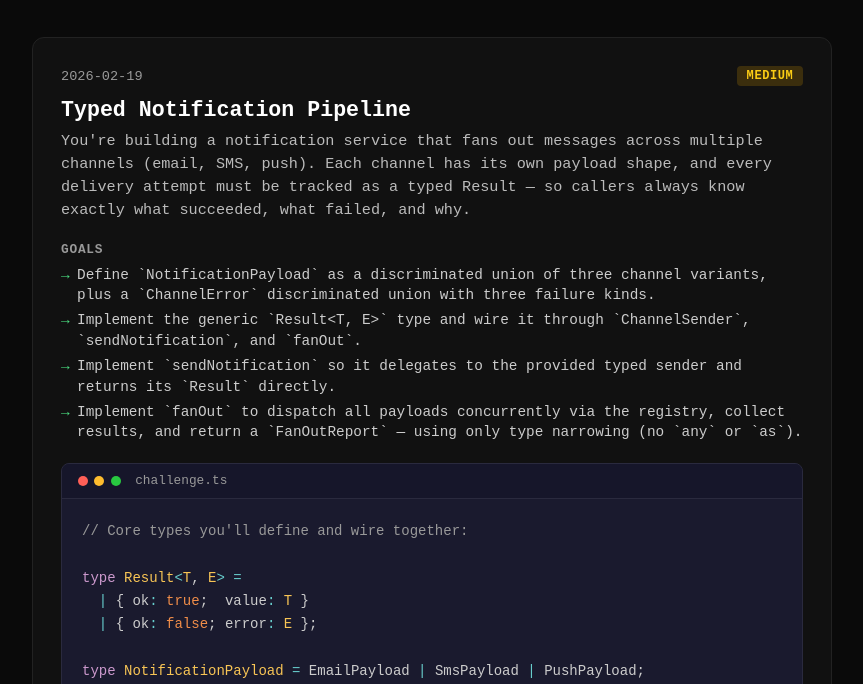
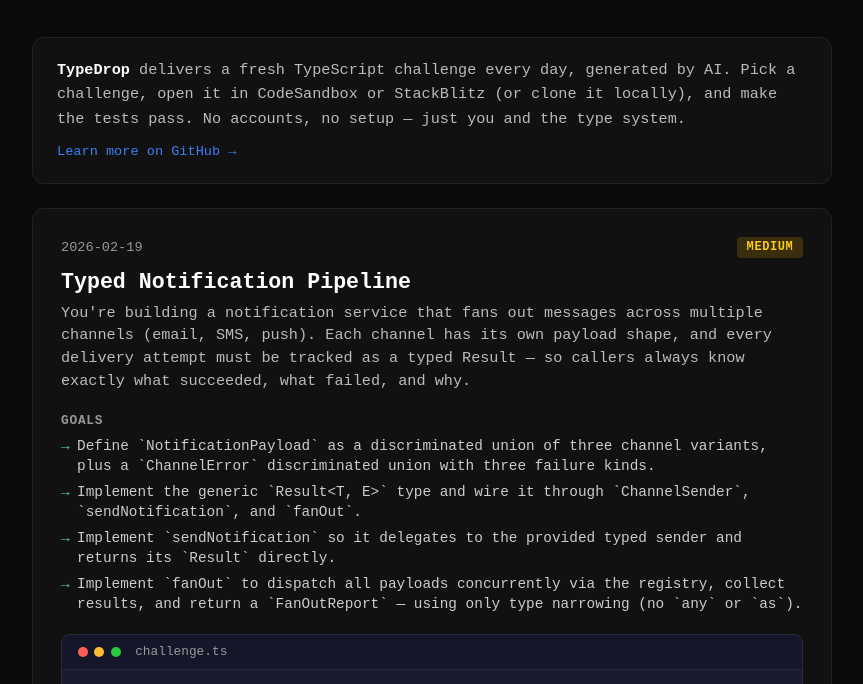
Before and after one commit to niltonheck/TypeDrop, a website: page index.html in a window 1280 px wide. Shown: the part 115-799 px from the top of the page, without its empty margins (208-1071 px from the left). Drawn offline with nearby package versions, Linux system fonts and the light colour scheme; a web font is replaced by a local one.

Commit message:
restore about callout lost during rebase conflict resolution
Co-Authored-By: Claude Opus 4.6 <noreply@anthropic.com>

```diff
--- a/index.html
+++ b/index.html
@@ -28,6 +28,11 @@
       <h1>TypeDrop</h1>
       <p class="tagline">A new TypeScript challenge every day. Sharpen your types.</p>
     </header>
+
+    <div class="about-callout">
+      <p><strong>TypeDrop</strong> delivers a fresh TypeScript challenge every day, generated by AI. Pick a challenge, open it in CodeSandbox or StackBlitz (or clone it locally), and make the tests pass. No accounts, no setup — just you and the type system.</p>
+      <p><a href="https://github.com/niltonheck/typedrop" target="_blank" rel="noopener noreferrer">Learn more on GitHub &rarr;</a></p>
+    </div>
 
     <!-- CHALLENGE_START -->
     <section class="challenge-card">
```
